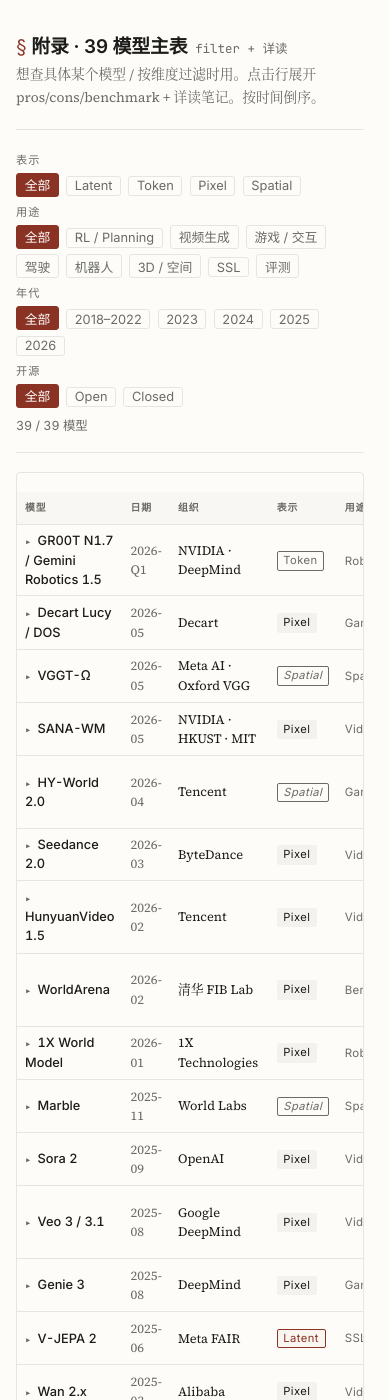
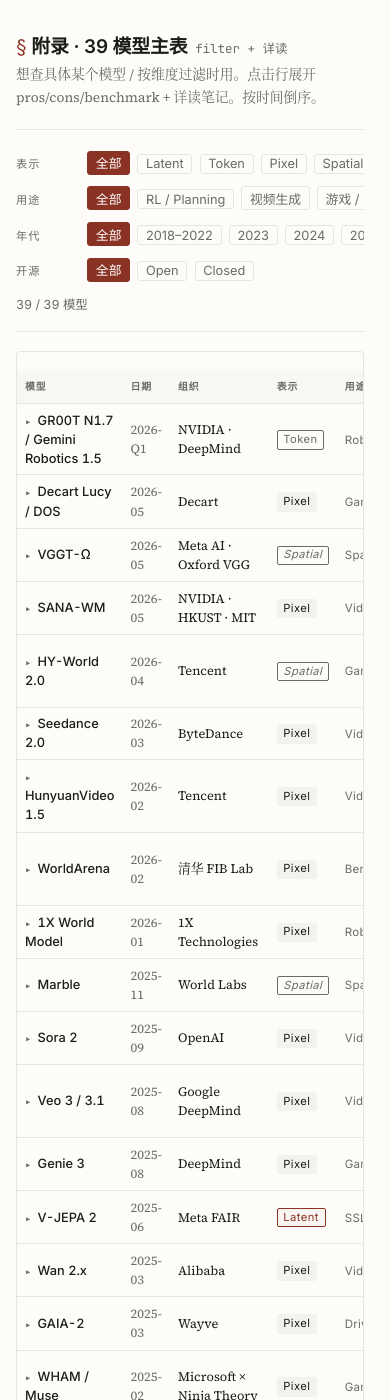
Before and after one commit to pixeli99/PIXELI, a Jekyll site: the page built from world-models.html, in a window 390 px wide and 1400 px high, scrolled down 17278 px. Built offline with Jekyll 4.4.1, drawn with Linux system fonts in a browser that asks for light colours.

Commit message:
mobile：world-models 过滤栏改为横向滚动
"用途"行有 9 个筛选芯片，375px 屏幕下 flex-wrap 折行到 3-4 行，占大量纵向空间。
改为 overflow-x: auto + nowrap，与 papers 过滤栏保持一致；wm-filter-label 保持
4rem 定宽内联前缀，wm-chip 不收缩。

Co-Authored-By: Claude Sonnet 4.6 <noreply@anthropic.com>
Claude-Session: https://claude.ai/code/session_014B92whzpGtrHioYi3L4hMF

```diff
--- a/world-models.html
+++ b/world-models.html
@@ -542,7 +542,16 @@ description: World Models 领域论文全景：时间线、方法对比、技术
     .site-header, .site-content, .site-footer { max-width: 100%; padding-left: 1rem; padding-right: 1rem; }
     .wm-streams { grid-template-columns: 1fr; }
     .wm-detail { grid-template-columns: 1fr; }
-    .wm-filter-label { width: 100%; margin-bottom: -0.2rem; }
+    .wm-filter-row {
+      flex-wrap: nowrap;
+      overflow-x: auto;
+      overscroll-behavior-x: contain;
+      scrollbar-width: none;
+      padding-bottom: 0.3rem;
+    }
+    .wm-filter-row::-webkit-scrollbar { display: none; }
+    .wm-filter-label { flex-shrink: 0; }
+    .wm-chip { flex-shrink: 0; }
     table.wm-tab { font-size: 0.8rem; }
     table.wm-tab thead th { font-size: 0.62rem; padding: 0.45rem 0.5rem; }
     table.wm-tab tbody td { padding: 0.4rem 0.5rem; }
```
